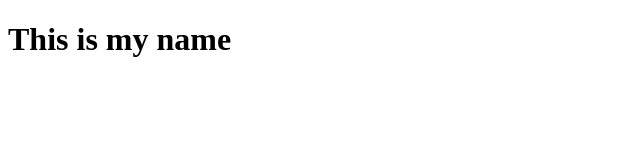
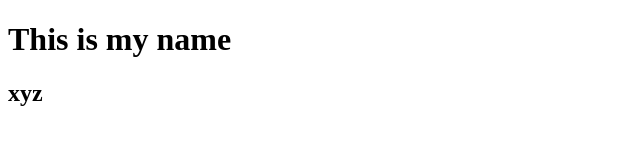
Before and after one commit to rajusingh17/FULLSTACK-2021, a plain HTML site: page index.html in a window 1280 px wide. Shown: the full height of the page, 0-640 px from the left. Drawn offline with Linux system fonts and the light colour scheme.

Commit message:
First commit

```diff
--- a/index.html
+++ b/index.html
@@ -8,5 +8,6 @@
 </head>
 <body>
     <h1> This is my name</h1>
+    <h2> xyz</h2>
 </body>
 </html>
```
Also changed, not shown: 2 other files.
